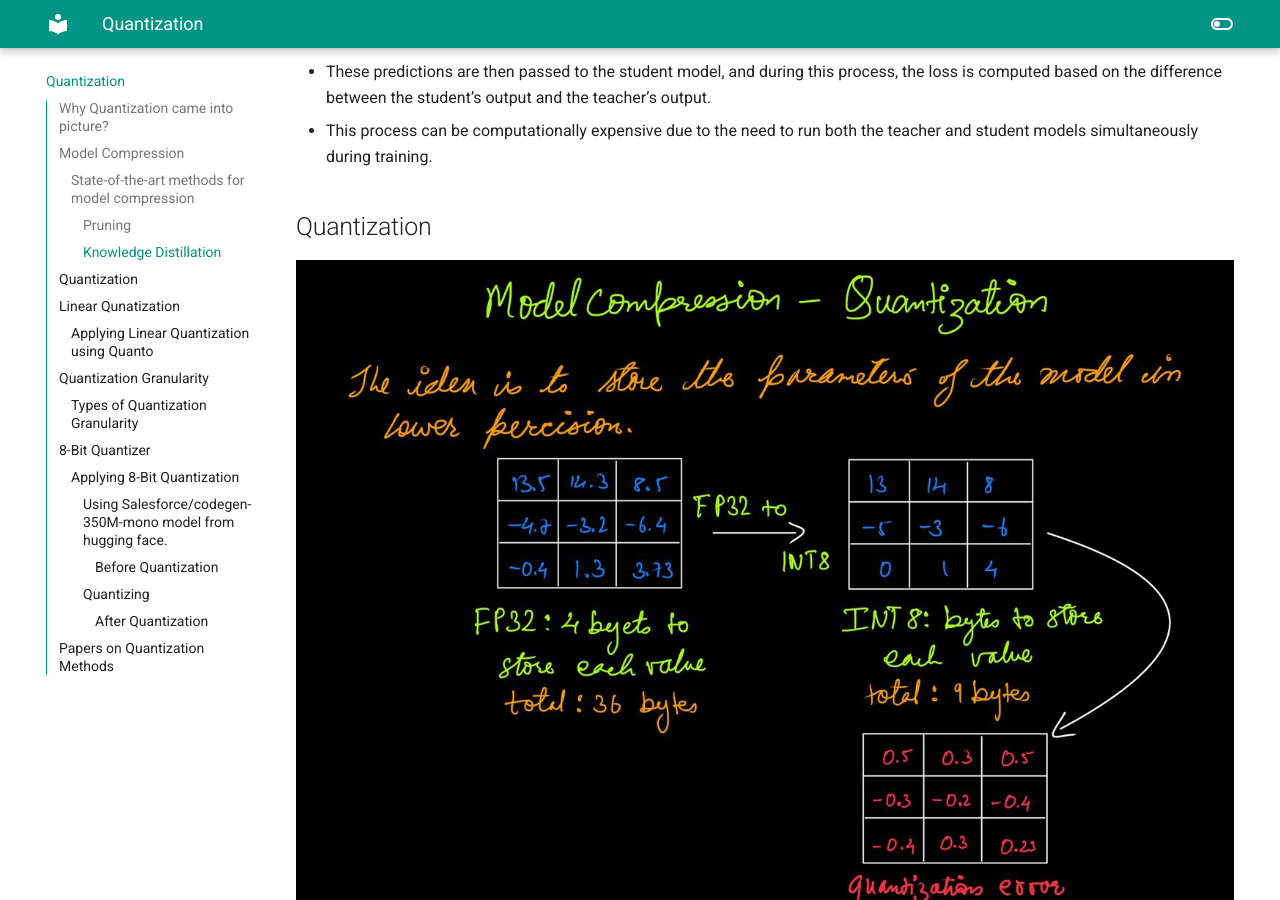
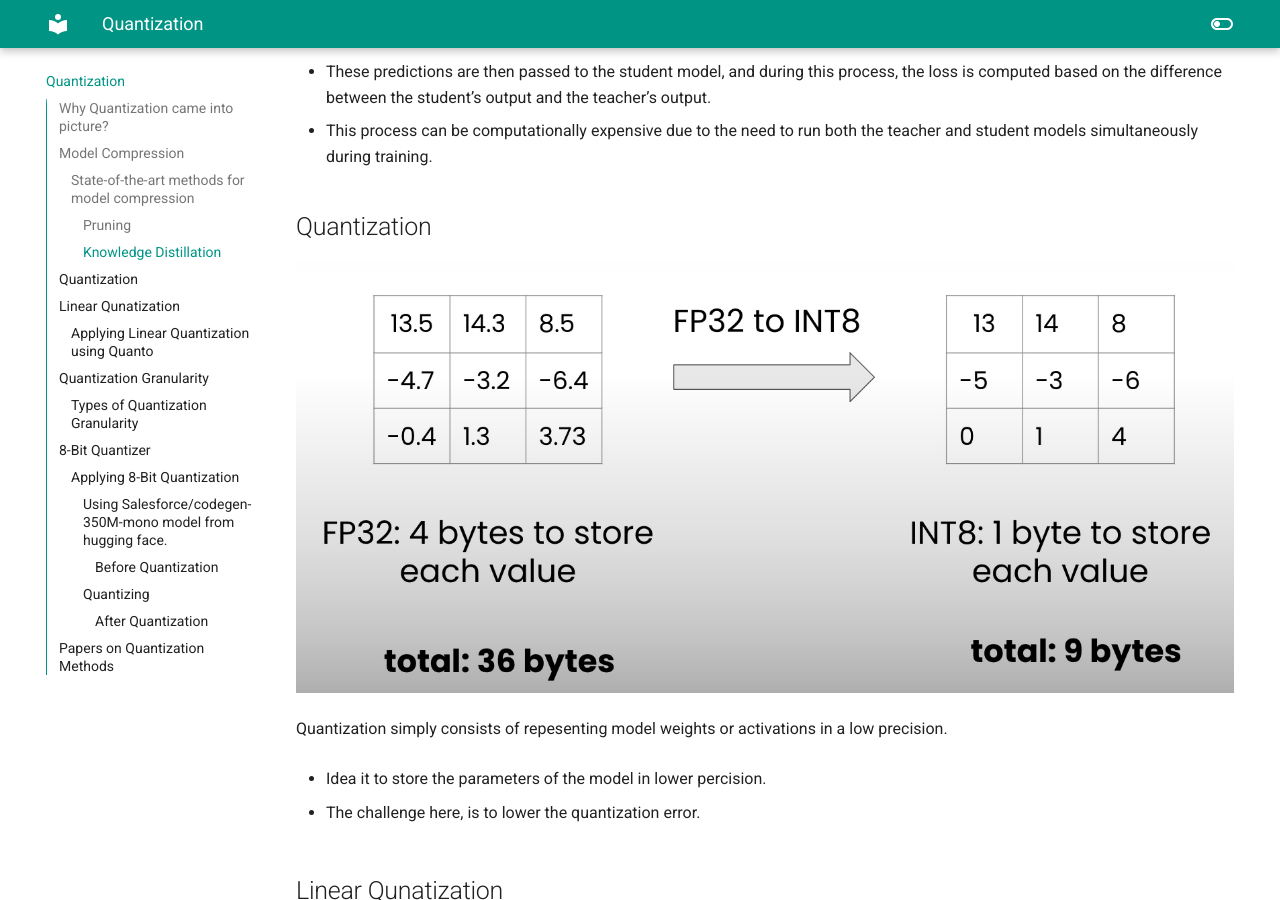
Before and after one commit to iamrajharshit/ProjectRakuten, an MkDocs documentation site: the page built from docs/Quantization.md, in a window 1280 px wide and 900 px high, scrolled down 2838 px. Built offline with MkDocs 1.6.1 and Material for MkDocs 9.7.7, drawn with Linux system fonts in a browser that asks for light colours.

Commit message:
img-quant.png works

```diff
--- a/docs/Quantization.md
+++ b/docs/Quantization.md
@@ -42,7 +42,7 @@ Here, we train a student model, which is the target-compressed model using the o
 - This process can be computationally expensive due to the need to run both the teacher and student models simultaneously during training.
 
 ## Quantization
-![qunat](./img/quant/diag/06_quant.jpg)
+![qunat](./img/quant/diag/04_Quantiaztion.png)
 
 Quantization simply consists of repesenting model weights or activations in a low precision.
 
```
